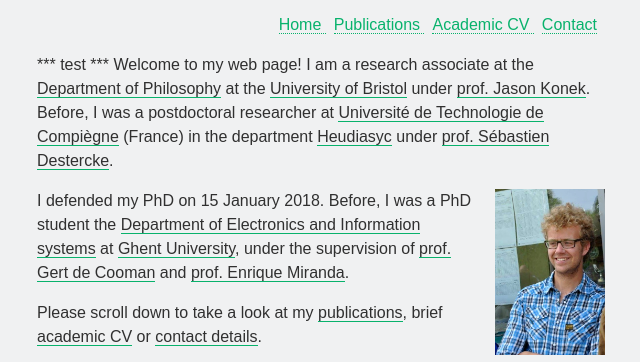
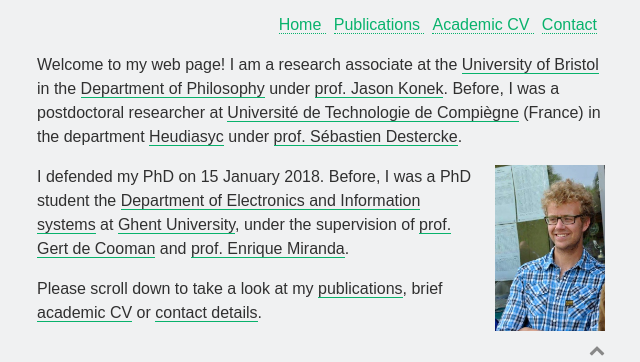
Before and after one commit to ArthurVanCamp/arthurvancamp.github.io, a plain HTML site: page index.html in a window 1280 px wide. Shown: the part 75-437 px from the top of the page, without its empty margins (319-959 px from the left). Drawn offline with Linux system fonts and the light colour scheme; files that its build step writes are made by us from their sources.

Commit message:
commit text2

```diff
--- a/index.html
+++ b/index.html
@@ -52,8 +52,7 @@
 
       <div class="container">
 
-        <p>*** test ***
-Welcome to my web page! I am a research associate at the <a href="http://www.bristol.ac.uk/philosophy/">Department of Philosophy</a> at the <a href="https://www.bristol.ac.uk/">University of Bristol</a> under <a href="https://jason-konek.squarespace.com/">prof. Jason Konek</a>. Before, I was a postdoctoral researcher at <a href="https://www.utc.fr/">Université de Technologie de Compiègne</a> (France) in the department <a href="https://www.hds.utc.fr/">Heudiasyc</a> under <a href="https://www.hds.utc.fr/~sdesterc/dokuwiki/">prof. Sébastien Destercke</a>.</p>
+        <p>Welcome to my web page! I am a research associate at the <a href="https://www.bristol.ac.uk/">University of Bristol</a> in the <a href="http://www.bristol.ac.uk/philosophy/">Department of Philosophy</a> under <a href="https://jason-konek.squarespace.com/">prof. Jason Konek</a>. Before, I was a postdoctoral researcher at <a href="https://www.utc.fr/">Université de Technologie de Compiègne</a> (France) in the department <a href="https://www.hds.utc.fr/">Heudiasyc</a> under <a href="https://www.hds.utc.fr/~sdesterc/dokuwiki/">prof. Sébastien Destercke</a>.</p>
 <!-- raw HTML omitted -->
 <img src="./img/foto.png"
 width="110px"
```
